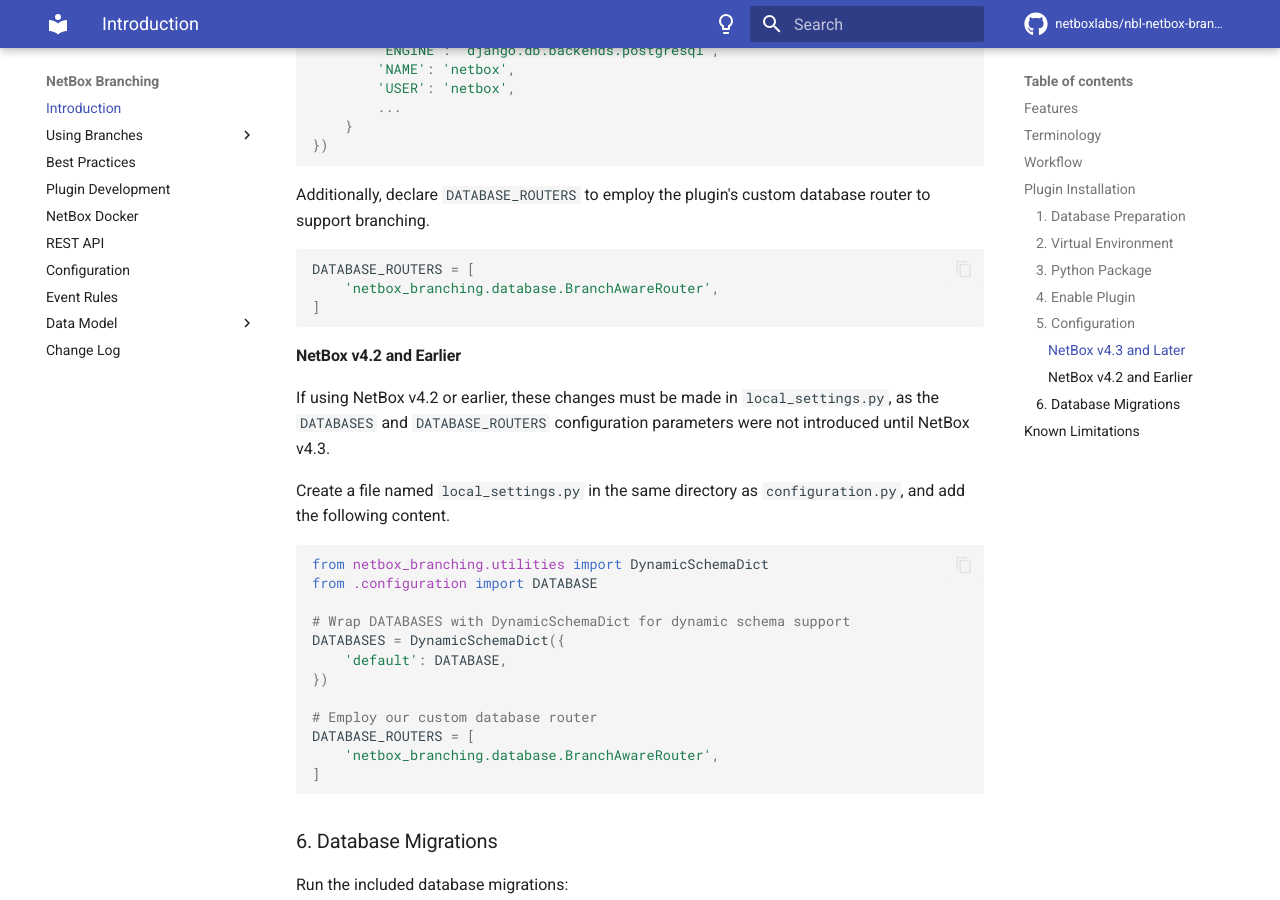
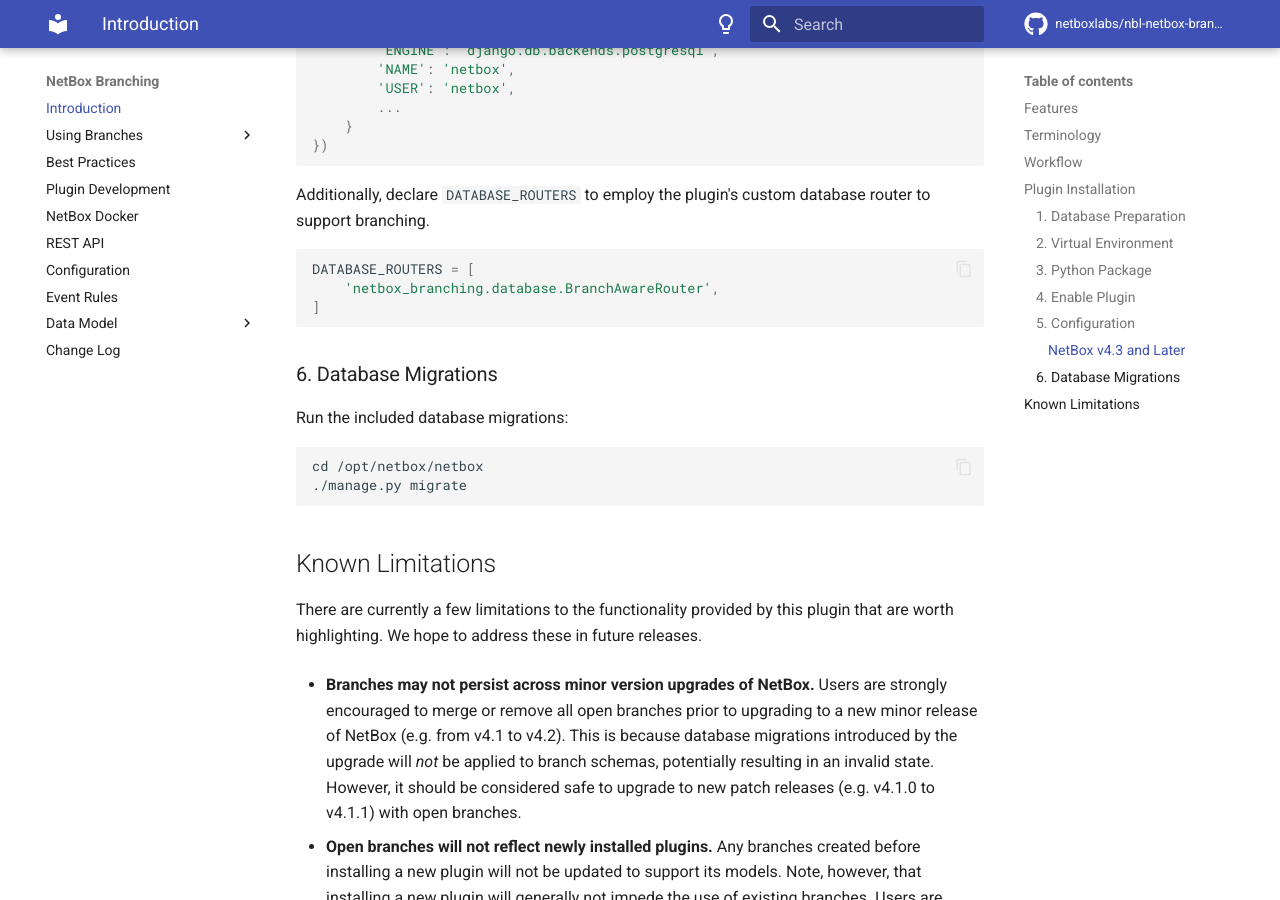
Before and after one commit to netboxlabs/netbox-branching, an MkDocs documentation site: the page built from docs/index.md, in a window 1280 px wide and 900 px high, scrolled down 4388 px. Built offline with MkDocs 1.6.1 and Material for MkDocs 9.7.7, drawn with Linux system fonts in a browser that asks for light colours; comment, search, counter and statistics services are not loaded.

Commit message:
update docs

````diff
--- a/docs/index.md
+++ b/docs/index.md
@@ -152,27 +152,6 @@
 ]
 ```
 
-#### NetBox v4.2 and Earlier
-
-If using NetBox v4.2 or earlier, these changes must be made in `local_settings.py`, as the `DATABASES` and `DATABASE_ROUTERS` configuration parameters were not introduced until NetBox v4.3.
-
-Create a file named `local_settings.py` in the same directory as `configuration.py`, and add the following content.
-
-```python
-from netbox_branching.utilities import DynamicSchemaDict
-from .configuration import DATABASE
-
-# Wrap DATABASES with DynamicSchemaDict for dynamic schema support
-DATABASES = DynamicSchemaDict({
-    'default': DATABASE,
-})
-
-# Employ our custom database router
-DATABASE_ROUTERS = [
-    'netbox_branching.database.BranchAwareRouter',
-]
-```
-
 ### 6. Database Migrations
 
 Run the included database migrations:
````
